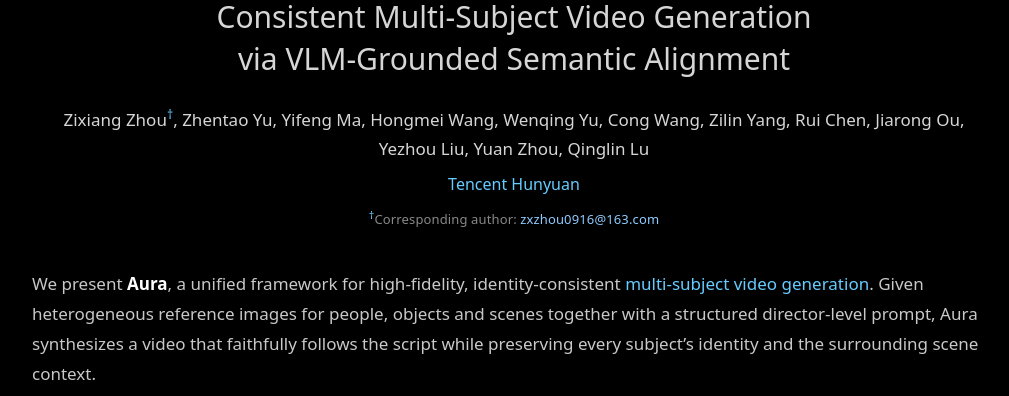
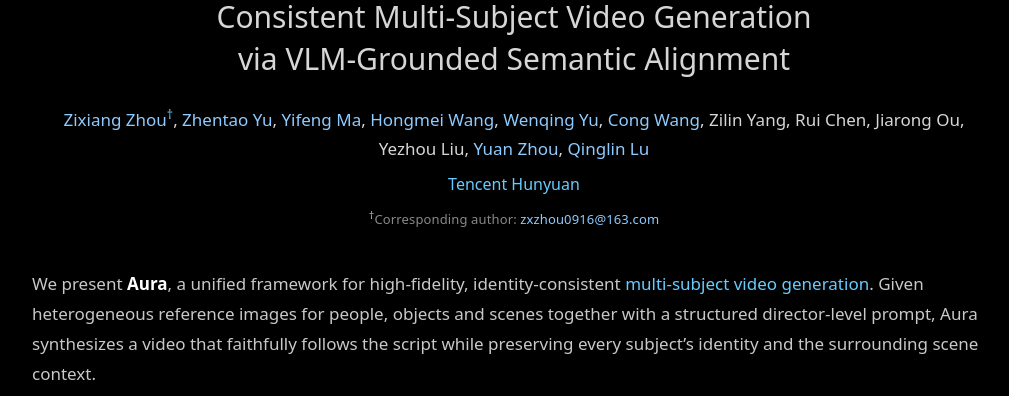
Before and after one commit to aura-project-page/aura-project-page.github.io, a plain HTML site: page index.html in a window 1280 px wide. Shown: the part 404-800 px from the top of the page, without its empty margins (126-1135 px from the left). Drawn offline with Linux system fonts and the light colour scheme.

Commit message:
Add author homepage/scholar links

```diff
--- a/index.html
+++ b/index.html
@@ -390,7 +390,7 @@
     <h1><img class="logo" src="./assets/aura_logo.png" alt="Aura"></h1>
     <h2>Consistent Multi-Subject Video Generation<br>via VLM-Grounded Semantic Alignment</h2>
     <div class="authors">
-        Zixiang Zhou<sup>&dagger;</sup>, Zhentao Yu, Yifeng Ma, Hongmei Wang, Wenqing Yu, Cong Wang, Zilin Yang, Rui Chen, Jiarong Ou, Yezhou Liu, Yuan Zhou, Qinglin Lu
+        <a href="https://zixiangzhou916.github.io/" target="_blank" rel="noopener">Zixiang Zhou</a><sup>&dagger;</sup>, <a href="https://scholar.google.com.hk/citations?hl=zh-CN&amp;user=62mF8I4AAAAJ" target="_blank" rel="noopener">Zhentao Yu</a>, <a href="https://scholar.google.com/citations?user=0SxgRqoAAAAJ&amp;hl=en" target="_blank" rel="noopener">Yifeng Ma</a>, <a href="https://scholar.google.com/citations?user=mAEkCaYAAAAJ&amp;hl=en" target="_blank" rel="noopener">Hongmei Wang</a>, <a href="https://dblp.org/pid/220/7045.html" target="_blank" rel="noopener">Wenqing Yu</a>, <a href="https://conallwang.github.io/" target="_blank" rel="noopener">Cong Wang</a>, Zilin Yang, Rui Chen, Jiarong Ou, Yezhou Liu, <a href="https://scholar.google.com/citations?user=tSDTmxAAAAAJ&amp;hl=en" target="_blank" rel="noopener">Yuan Zhou</a>, <a href="https://luqinglin.weebly.com/" target="_blank" rel="noopener">Qinglin Lu</a>
     </div>
     <div class="affiliation">Tencent Hunyuan</div>
     <div class="corresponding"><sup>&dagger;</sup>Corresponding author: <a href="mailto:zxzhou0916@163.com">zxzhou0916@163.com</a></div>
```
